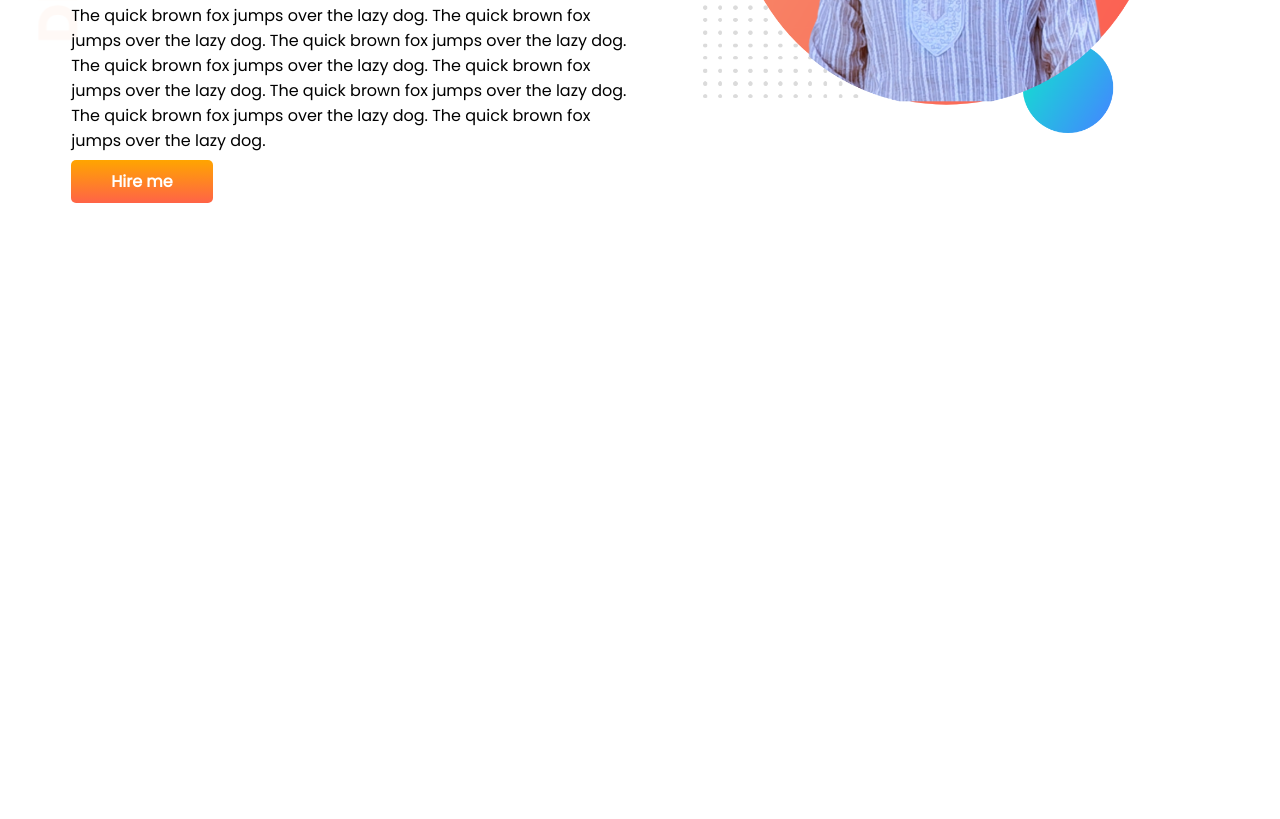
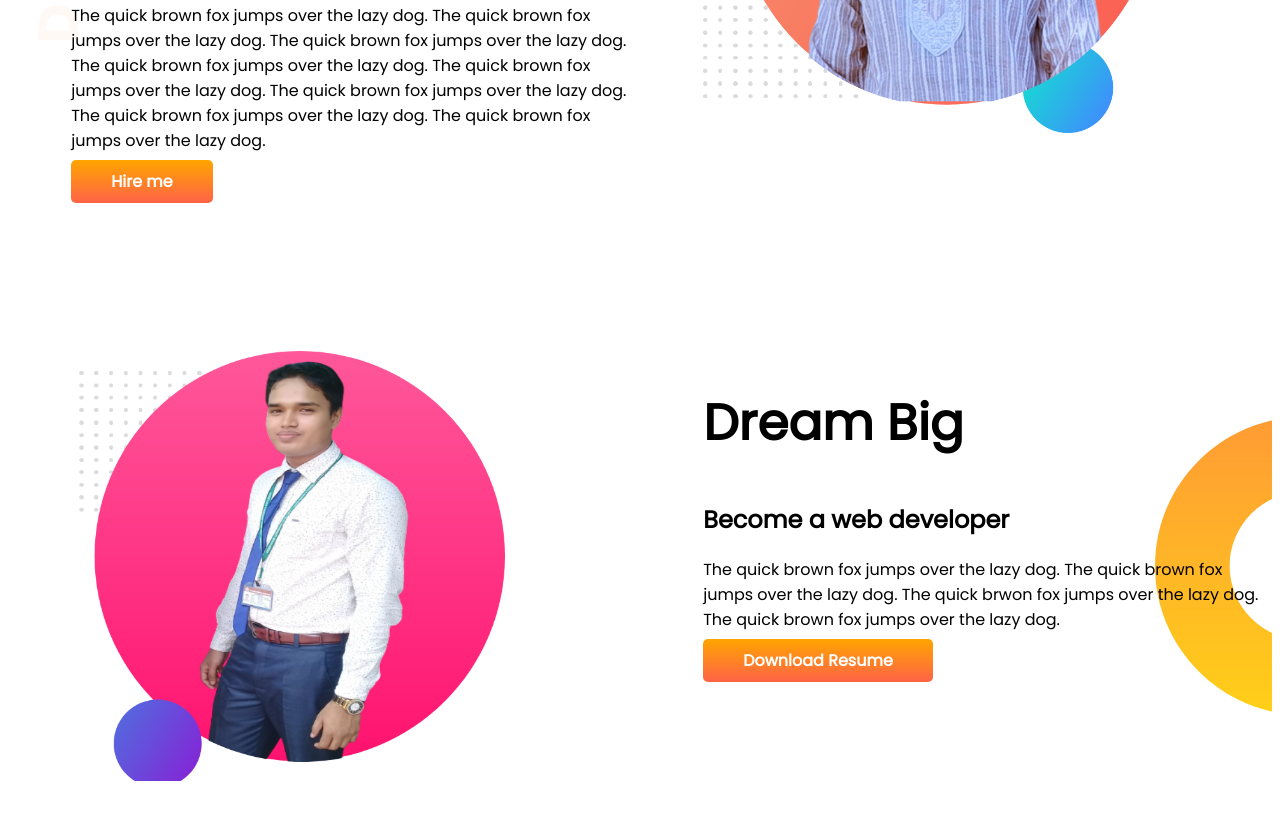
Before and after one commit to omarfaruknuman/developer-portfolio, a plain HTML site: page index.html in a window 1280 px wide. Shown: the part 327-1146 px from the top of the page. Before the commit the page ends 800 px from the top, so only its background shows below. Drawn offline with Linux system fonts and the light colour scheme.

Commit message:
Second part added

```diff
--- a/index.html
+++ b/index.html
@@ -23,5 +23,16 @@
             <img src="images/my-bg12.png" alt="">
         </div>
     </section>
+    <section class="dream-big">
+        <div class="half-width">
+            <img src="images/my-bg3 (1).png" alt="">
+        </div>
+        <div class="half-width">
+            <h1>Dream Big</h1>
+            <h2>Become a web developer</h2>
+            <p>The quick brown fox jumps over the lazy dog. The quick brown fox jumps over the lazy dog. The quick brwon fox jumps over the lazy dog. The quick brown fox jumps over the lazy dog. </p>
+            <a  class="link-button" target="_blank" href="#">Download Resume</a>
+        </div>
+    </section>
 </body>
 </html>
--- a/style.css
+++ b/style.css
@@ -9,6 +9,7 @@ h1{
 }
 section{
     display: flex;
+    margin-bottom: 150px;
 }
 .half-width{
     width: 50%;
@@ -28,5 +29,9 @@ section{
 .top-banner{
     background-image: url(images/top-banner.png);
     background-repeat: no-repeat;
-
 }
+.dream-big{
+    background-image: url(images/dream-bg.png);
+    background-repeat: no-repeat;
+    background-position: right;
+}
```
